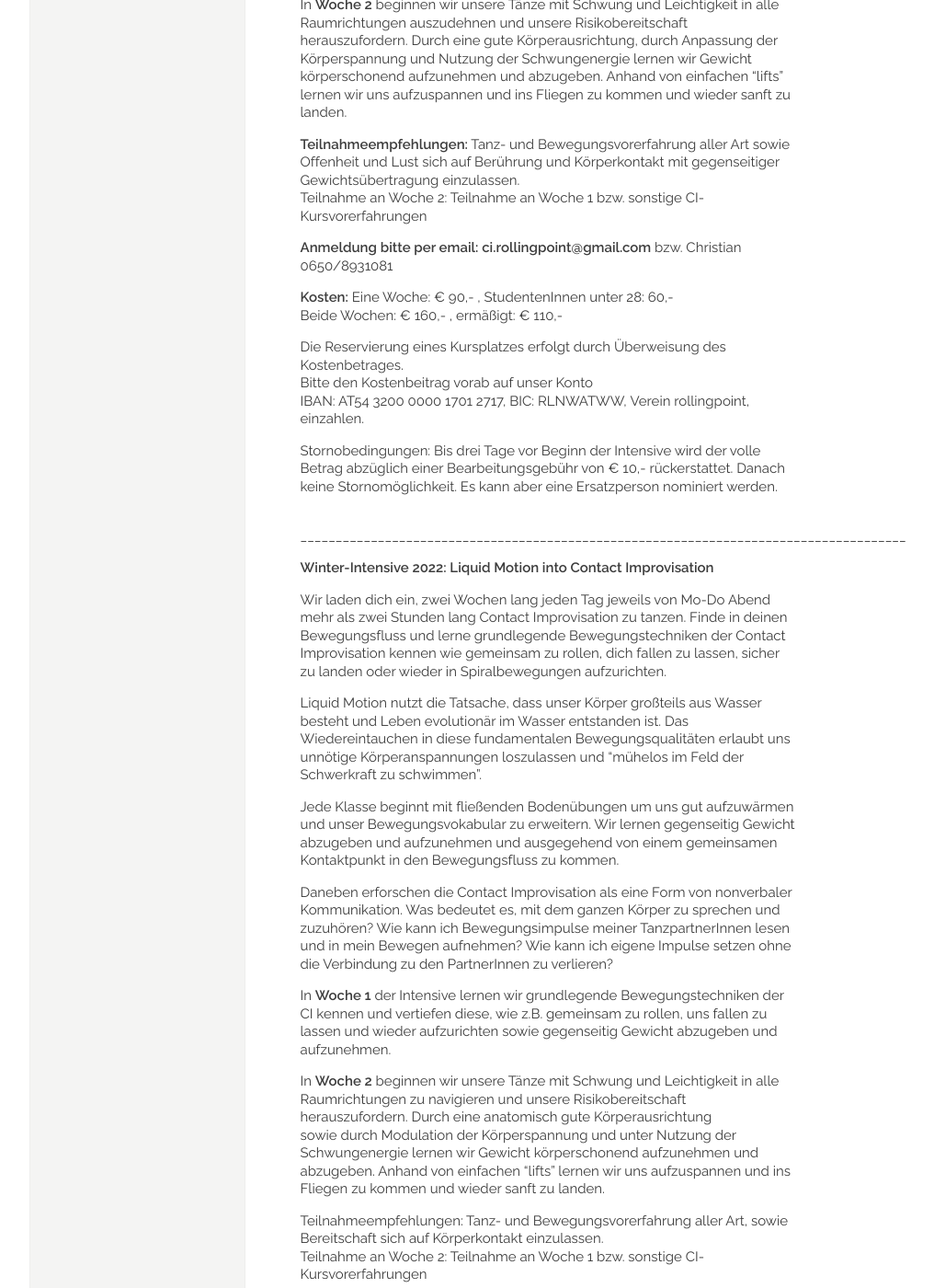
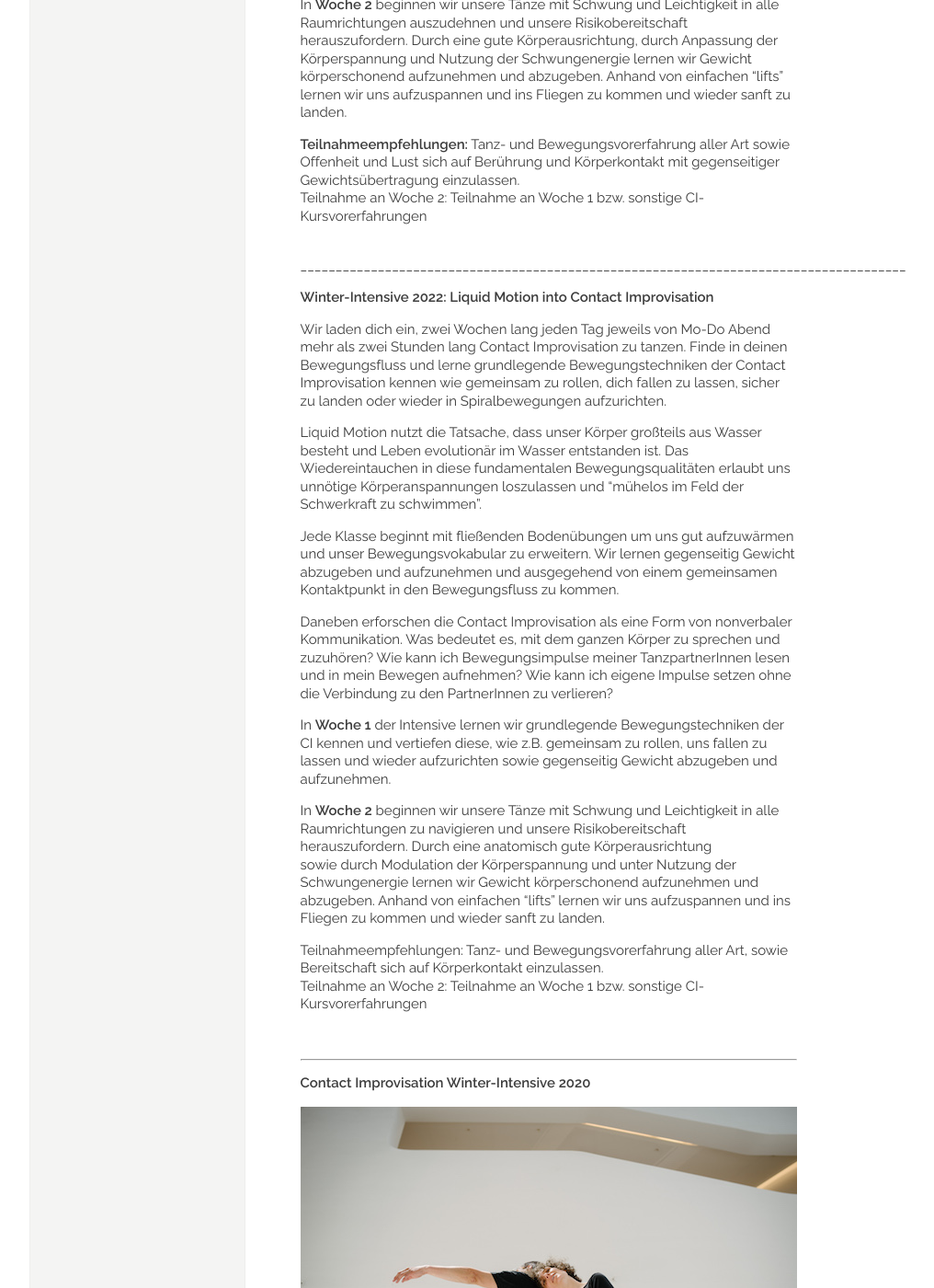
Before and after one commit to manulari/rollingpointat, a Jekyll site: the page built from _pages_de/winterintensive.md, in a window 1280 px wide and 1400 px high, scrolled down 2857 px. Shown: the whole window at 92% size, without its empty margins (152-1168 px from the left). Built offline with Jekyll 4.4.1, drawn with Linux system fonts in a browser that asks for light colours; comment, search, counter and statistics services are not loaded; some of the changed text lies outside the part shown.

Commit message:
Update page (de) “winterintensive”

```diff
--- a/_pages_de/winterintensive.md
+++ b/_pages_de/winterintensive.md
@@ -86,17 +86,6 @@ In **Woche 2** beginnen wir unsere Tänze mit Schwung und Leichtigkeit in alle
 **Teilnahmeempfehlungen:** Tanz- und Bewegungsvorerfahrung aller Art sowie Offenheit und Lust sich auf Berührung und Körperkontakt mit gegenseitiger Gewichtsübertragung einzulassen.\
 Teilnahme an Woche 2: Teilnahme an Woche 1 bzw. sonstige CI-Kursvorerfahrungen
 
-**Anmeldung bitte per email:**  **ci.rollingpoint@gmail.com** bzw. Christian 0650/8931081
-
-**Kosten:** Eine Woche: € 90,- , StudentenInnen unter 28: 60,-\
-Beide Wochen: € 160,- , ermäßigt: € 110,-
-
-Die Reservierung eines Kursplatzes erfolgt durch Überweisung des Kostenbetrages.\
-Bitte den Kostenbeitrag vorab auf unser Konto\
-IBAN: AT54 3200 0000 1701 2717, BIC: RLNWATWW, Verein rollingpoint, einzahlen.
-
-Stornobedingungen: Bis drei Tage vor Beginn der Intensive wird der volle Betrag abzüglich einer Bearbeitungsgebühr von € 10,- rückerstattet. Danach keine Stornomöglichkeit. Es kann aber eine Ersatzperson nominiert werden.
-
 \
 \_\_\_\_\_\_\_\_\_\_\_\_\_\_\_\_\_\_\_\_\_\_\_\_\_\_\_\_\_\_\_\_\_\_\_\_\_\_\_\_\_\_\_\_\_\_\_\_\_\_\_\_\_\_\_\_\_\_\_\_\_\_\_\_\_\_\_\_\_\_\_\_\_\_\_\_\_\_\_\_\_\_\_\_\_\_
 
@@ -116,14 +105,6 @@ In **Woche 2** beginnen wir unsere Tänze mit Schwung und Leichtigkeit in alle
 
 Teilnahmeempfehlungen: Tanz- und Bewegungsvorerfahrung aller Art,  sowie Bereitschaft sich auf Körperkontakt einzulassen.\
 Teilnahme an Woche 2: Teilnahme an Woche 1 bzw. sonstige CI-Kursvorerfahrungen
-
-**Kosten:** 1 Woche: € 90,- , StudentenInnen unter 27: 60,-\
-Beide Wochen: € 160,- , ermäßigt: € 110,-
-
-Anmeldung: Christian 0650/8931081 oder ci.rollingpoint@gmail.com
-
-Bitte den Kostenbeitrag vorab auf unser Konto\
-IBAN: AT54 3200 0000 1701 2717, BIC: RLNWATWW, Verein rollingpoint, einzahlen.
 
 &nbsp;
 
```
